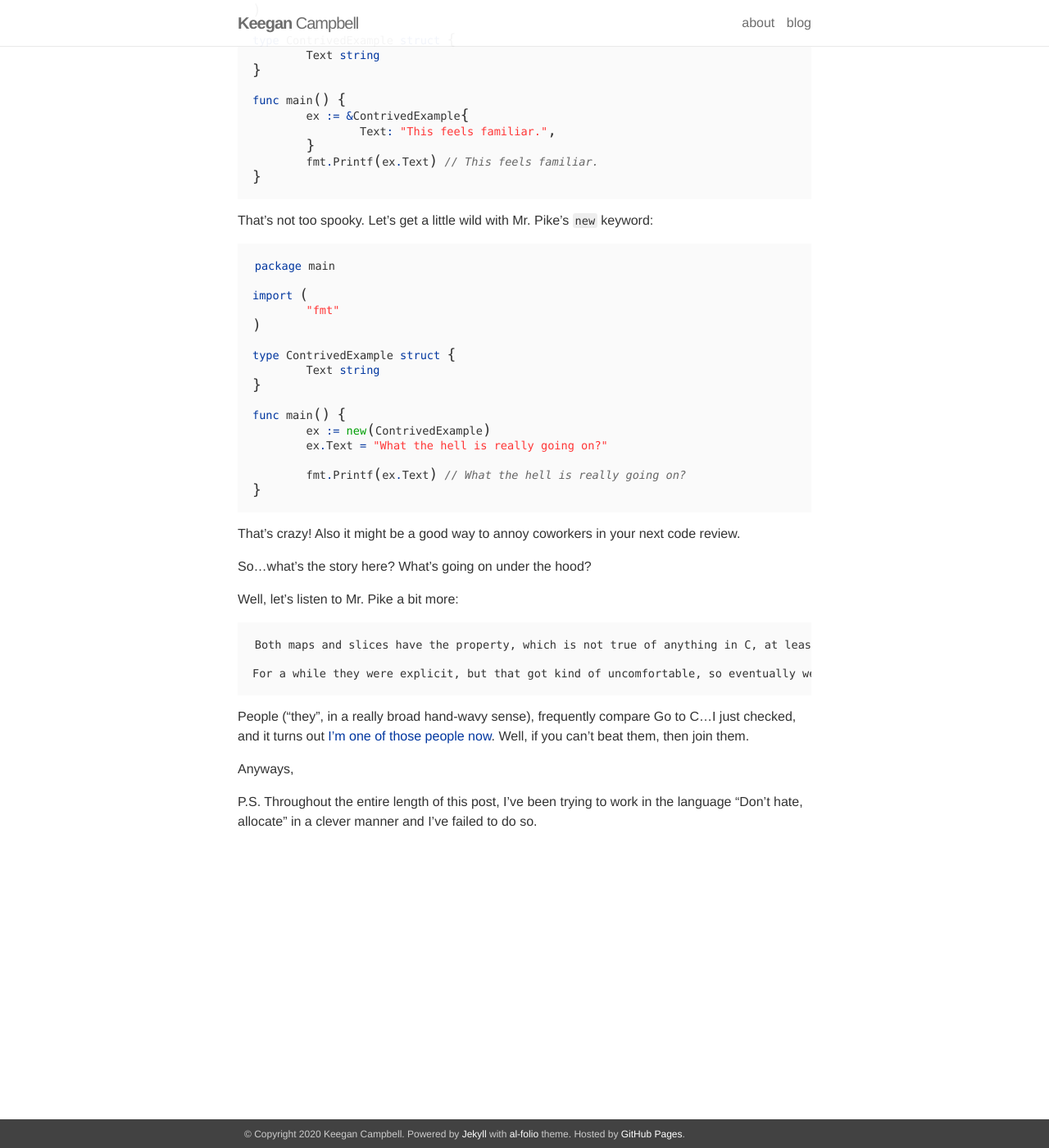
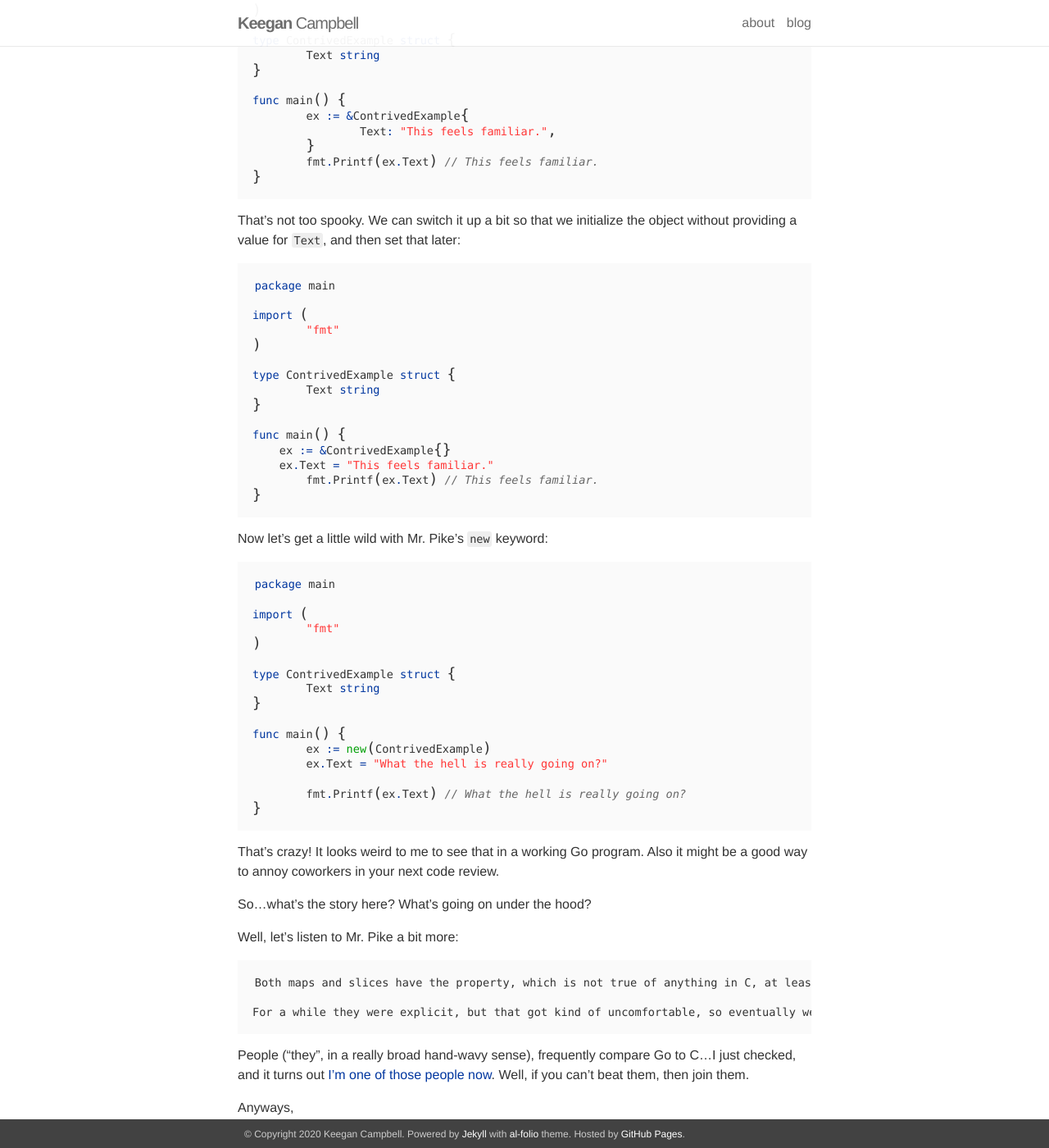
Before and after one commit to kfcampbell/kfcampbell.github.io, a Jekyll site: the page built from _posts/2020-06-09-go-allocators.markdown, in a window 1280 px wide and 1400 px high, scrolled down 542 px. Shown: the whole window at 82% size. Built offline with Jekyll 4.4.1, drawn with Linux system fonts in a browser that asks for light colours; nearby versions of some CDN libraries.

Commit message:
Expand initial examples

````diff
--- a/_posts/2020-06-09-go-allocators.markdown
+++ b/_posts/2020-06-09-go-allocators.markdown
@@ -28,7 +28,28 @@ func main() {
 }
 ```
 
-That's not too spooky. Let's get a little wild with Mr. Pike's `new` keyword:
+That's not too spooky. We can switch it up a bit so that we initialize the object without providing a value for `Text`, and then set that later:
+
+
+```go
+package main
+
+import (
+	"fmt"
+)
+
+type ContrivedExample struct {
+	Text string
+}
+
+func main() {
+    ex := &ContrivedExample{}
+    ex.Text = "This feels familiar."
+	fmt.Printf(ex.Text) // This feels familiar.
+}
+```
+
+Now let's get a little wild with Mr. Pike's `new` keyword:
 
 ```go
 package main
@@ -49,7 +70,7 @@ func main() {
 }
 ```
 
-That's crazy! Also it might be a good way to annoy coworkers in your next code review.
+That's crazy! It looks weird to me to see that in a working Go program. Also it might be a good way to annoy coworkers in your next code review.
 
 So...what's the story here? What's going on under the hood?
 
````
